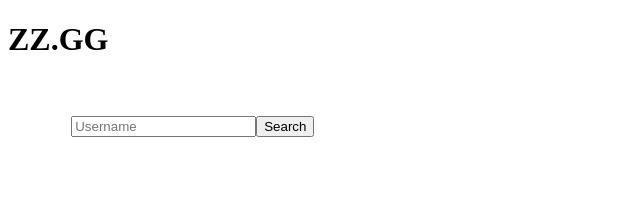
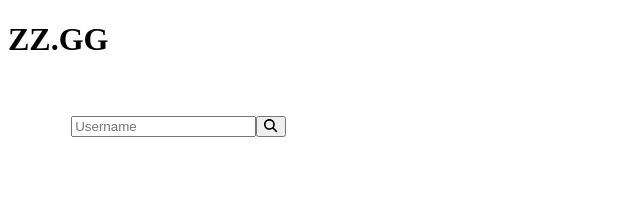
Before and after one commit to BrzakMirolav/ZZ.GG, an Angular app in the folder ZZGGAPP/: page / in a window 1280 px wide. Shown: the top 206 px of the page, without its empty margins (0-640 px from the left). Built offline with nearby package versions, Linux system fonts and the light colour scheme.

Commit message:
Added font awesome package.

```diff
--- a/ZZGGAPP/package.json
+++ b/ZZGGAPP/package.json
@@ -18,6 +18,9 @@
     "@angular/platform-browser": "^14.0.0",
     "@angular/platform-browser-dynamic": "^14.0.0",
     "@angular/router": "^14.0.0",
+    "@fortawesome/angular-fontawesome": "^0.11.1",
+    "@fortawesome/fontawesome-svg-core": "^6.2.0",
+    "@fortawesome/free-solid-svg-icons": "^6.2.0",
     "rxjs": "~7.5.0",
     "tslib": "^2.3.0",
     "zone.js": "~0.11.4"
--- a/ZZGGAPP/src/app/account/account.component.html
+++ b/ZZGGAPP/src/app/account/account.component.html
@@ -2,7 +2,7 @@
 <br><br>
 
 <input style="margin-left: 5%" type="text" placeholder="Username" id="userNameSearch">
-<button (click)="searchAccount()" formtarget="_blank">Search</button>
+<button (click)="searchAccount()" formtarget="_blank"><fa-icon [icon]="faSearch"></fa-icon></button>
 
 <div *ngIf="accountLoaded" class="container-fluid" style="border: 1px solid black; height: 50%; padding: 2%; margin: 5%">
 
--- a/ZZGGAPP/src/app/account/account.component.ts
+++ b/ZZGGAPP/src/app/account/account.component.ts
@@ -1,6 +1,6 @@
 import { Component, OnInit } from '@angular/core';
 import { Account } from '../models/account';
-
+import { faSearch } from '@fortawesome/free-solid-svg-icons';
 import { ZzggService } from '../services/zzgg.service';
 
 @Component({
@@ -9,6 +9,7 @@
   styleUrls: ['./account.component.scss']
 })
 export class AccountComponent implements OnInit {
+  faSearch = faSearch;
   constructor(private zzggService: ZzggService) {
 
    }
--- a/ZZGGAPP/src/app/app.component.ts
+++ b/ZZGGAPP/src/app/app.component.ts
@@ -1,4 +1,5 @@
 import { Component } from '@angular/core';
+
 
 @Component({
   selector: 'app-root',
--- a/ZZGGAPP/src/app/app.module.ts
+++ b/ZZGGAPP/src/app/app.module.ts
@@ -5,6 +5,7 @@
 import { AppComponent } from './app.component';
 import {AccountComponent} from './account/account.component';
 import { HttpClientModule } from '@angular/common/http';
+import { FontAwesomeModule } from '@fortawesome/angular-fontawesome';
 
 @NgModule({
   declarations: [
@@ -14,7 +15,8 @@
   imports: [
     BrowserModule,
     AppRoutingModule,
-    HttpClientModule
+    HttpClientModule,
+    FontAwesomeModule
   ],
   providers: [],
   bootstrap: [AppComponent]
```
Also changed, not shown: 1 other file (tests, documents, lock files or other folders).
